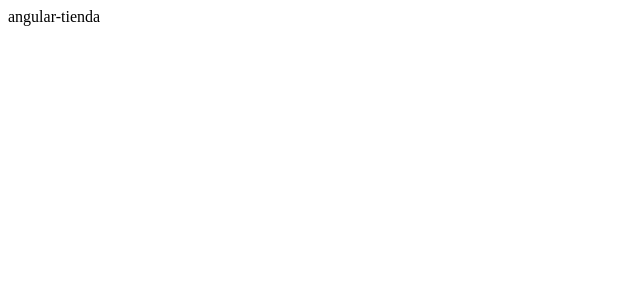
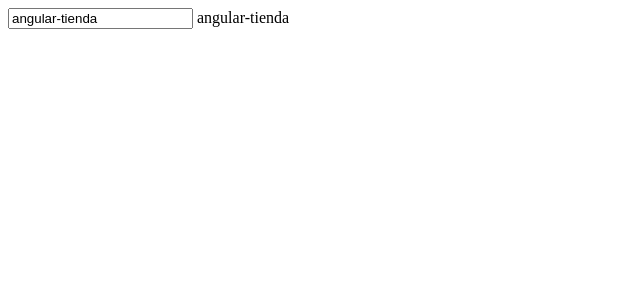
Before and after one commit to ivanrojo07/angular-tienda, an Angular app: page / in a window 1280 px wide. Shown: the top 300 px of the page, without its empty margins (0-640 px from the left). Built offline with nearby package versions, Linux system fonts and the light colour scheme.

Commit message:
data binding en angular

```diff
--- a/src/app/app.component.html
+++ b/src/app/app.component.html
@@ -1 +1,2 @@
+<input type="text" [(ngModel)]="title">
 {{title}}
--- a/src/app/app.module.ts
+++ b/src/app/app.module.ts
@@ -1,6 +1,7 @@
 import { NgModule } from '@angular/core';
 import { BrowserModule } from '@angular/platform-browser';
 
+import { FormsModule } from '@angular/forms'
 import { AppComponent } from './app.component';
 
 @NgModule({
@@ -8,7 +9,8 @@ import { AppComponent } from './app.component';
     AppComponent
   ],
   imports: [
-    BrowserModule
+    BrowserModule,
+    FormsModule,
   ],
   providers: [],
   bootstrap: [AppComponent]
```
